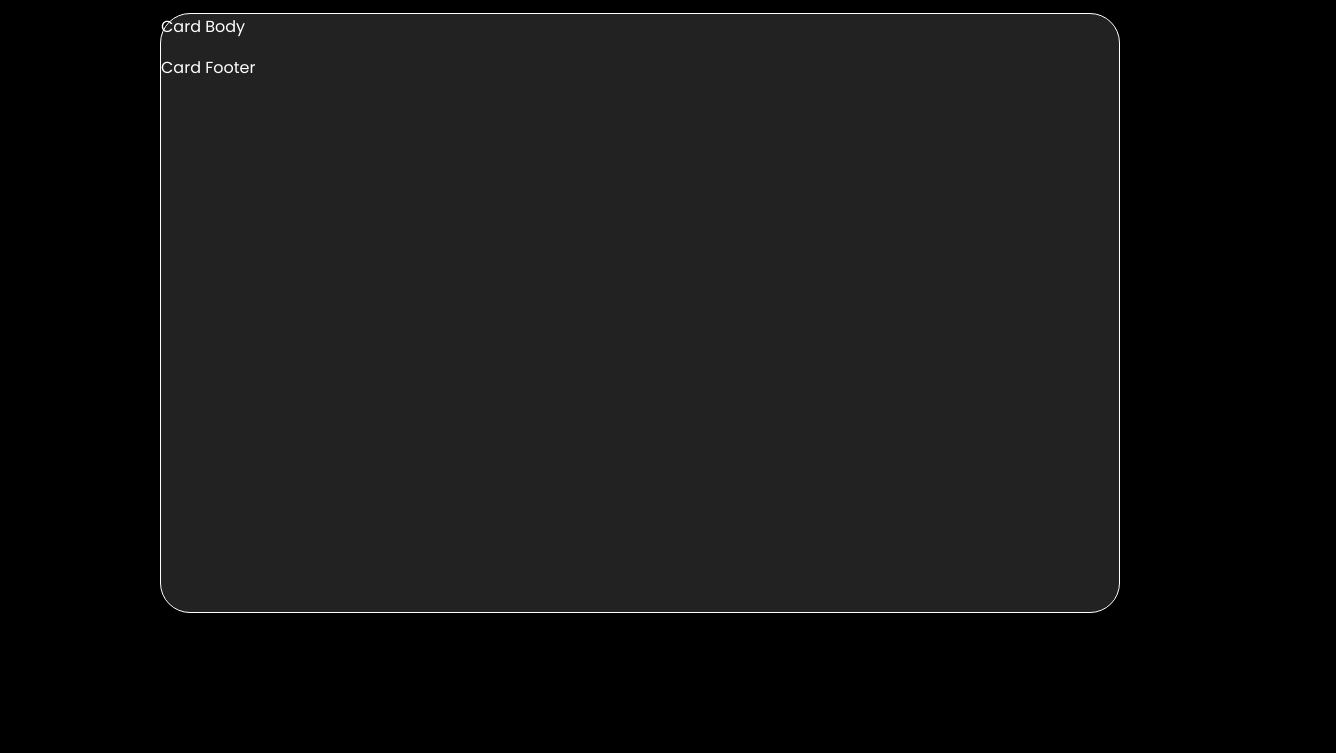
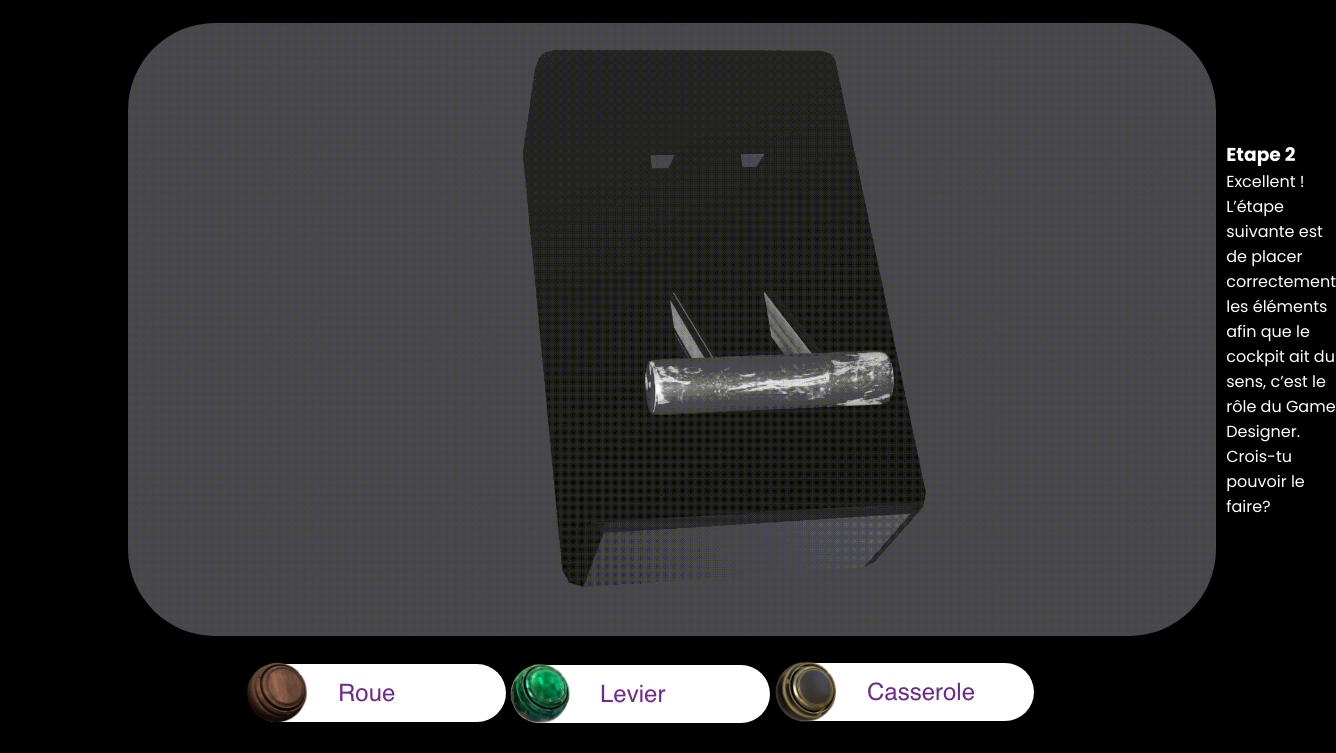
Before and after one commit to seinokoula/InterAxe_IIM, a plain HTML site: page mission-jv.html in a window 1280 px wide. Shown: the part 91-844 px from the top of the page, 1336 px wide, since content can reach past the window. Before the commit the page ends 800 px from the top, so only its background shows below. Drawn offline with Linux system fonts and the light colour scheme.

Commit message:
Commit PP The Frog

```diff
--- a/mission-jv.html
+++ b/mission-jv.html
@@ -11,10 +11,17 @@
     <h1 class="title">Card Header</h1>
     <div class="card">
         <div class="card-body">
-            <p>Card Body</p>
+            <img src="./img/0001-0100.png" alt="">
+            <div class="text">
+                <h3>Etape 2</h3>
+                <p>Excellent ! L’étape suivante est de placer correctement les éléments afin que le cockpit ait du sens, c’est le rôle du Game Designer.
+                    Crois-tu pouvoir le faire?</p>
+            </div>
         </div>
-        <div class="card-footer">
-            <p>Card Footer</p>
+        <div class="button">
+            <img src="./img/Composant 1 – 1.png" alt="">
+            <img src="./img/Composant 2 – 1.png" alt="">
+            <img src="./img/Composant 3 – 1.png" alt="">
         </div>
     </div>
 </body>
--- a/mission-jv.scss
+++ b/mission-jv.scss
@@ -31,22 +31,27 @@ body {
 }
 
 .card {
+    margin-top: 2%;
     display: flex;
+    justify-content: center;
     flex-direction: column;
-    margin-left: auto;
-    margin-right: auto;
-    gap: 1rem;
-    width: 75%;
-    margin-top: 1rem;
-    height: 75vh;
-    min-width: 50vw;
-    color: #fff;
-    background-color: #222;
-    border: 1px solid #fff;
-    border-radius: 30px;
-    // .card-body{
-    //     display: flex;
-    //     flex-direction: column;
-    //     gap: 1rem;
-    // }
+    align-items: center;
+    .card-body {
+        display: flex;
+        align-items: center;
+        width: 80%;
+        gap: 1%;
+        .text {
+            width: 30%;
+            display: flex;
+            flex-direction: column;
+        }
+    }
+
+    .button {
+        margin: 2% 0;
+        > img {
+            cursor: pointer;
+        }
+    }
 }
```
Also changed, not shown: img/0001-0100.png (added), img/Composant 1 – 1.png (added), img/Composant 2 – 1.png (added), img/Composant 3 – 1.png (added), mission-jv.css, 1 other file.
